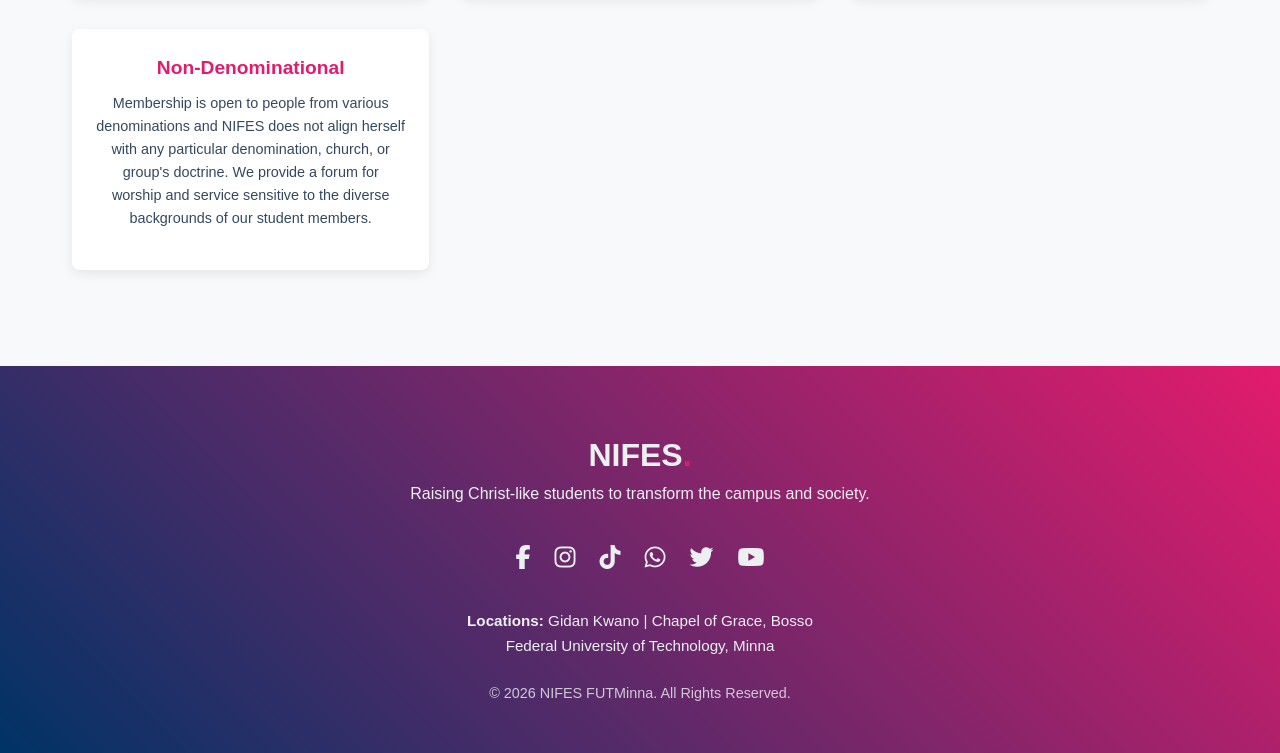
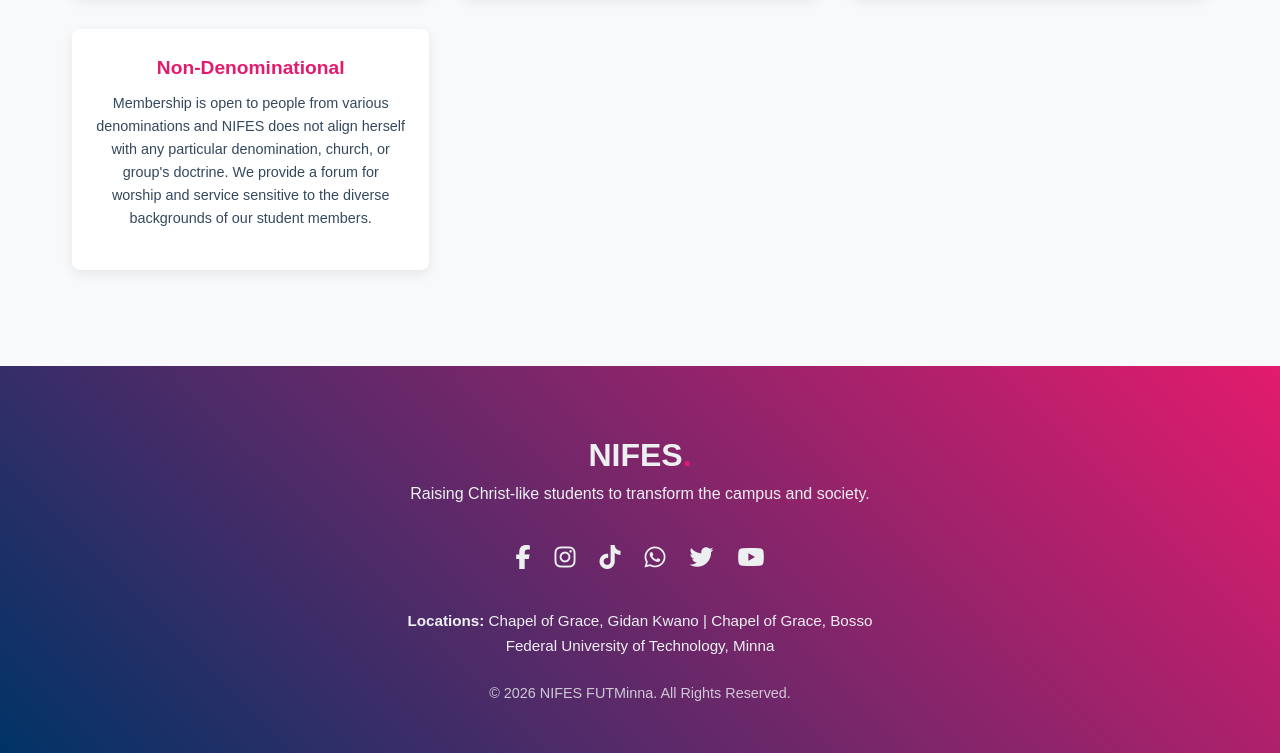
Before and after one commit to debugAyo/NIFES-Website, a plain HTML site: page about.html in a window 1280 px wide. Shown: the part 3688-4441 px from the top of the page. Drawn offline with Linux system fonts and the light colour scheme.

Commit message:
New Location

```diff
--- a/about.html
+++ b/about.html
@@ -136,7 +136,7 @@
           <li><a href="https://www.youtube.com/@nifesfutmx?si=S88---Y41wuoewbN" target="_blank" rel="noopener noreferrer" aria-label="YouTube"><i class="fab fa-youtube"></i></a></li>
         </ul>
         <div class="footer-locations">
-          <p><strong>Locations:</strong> Gidan Kwano | Chapel of Grace, Bosso</p>
+          <p><strong>Locations:</strong> Chapel of Grace, Gidan Kwano | Chapel of Grace, Bosso</p>
           <p>Federal University of Technology, Minna</p>
         </div>
         <p class="footer-copyright">&copy; 2026 NIFES FUTMinna. All Rights Reserved.</p>
```
Also changed, not shown: devotionals.html (+1 -1 lines), events.html (+1 -1 lines), executives.html (+1 -1 lines), gallery.html (+1 -1 lines), index.html (+1 -1 lines), join.html (+1 -1 lines).
